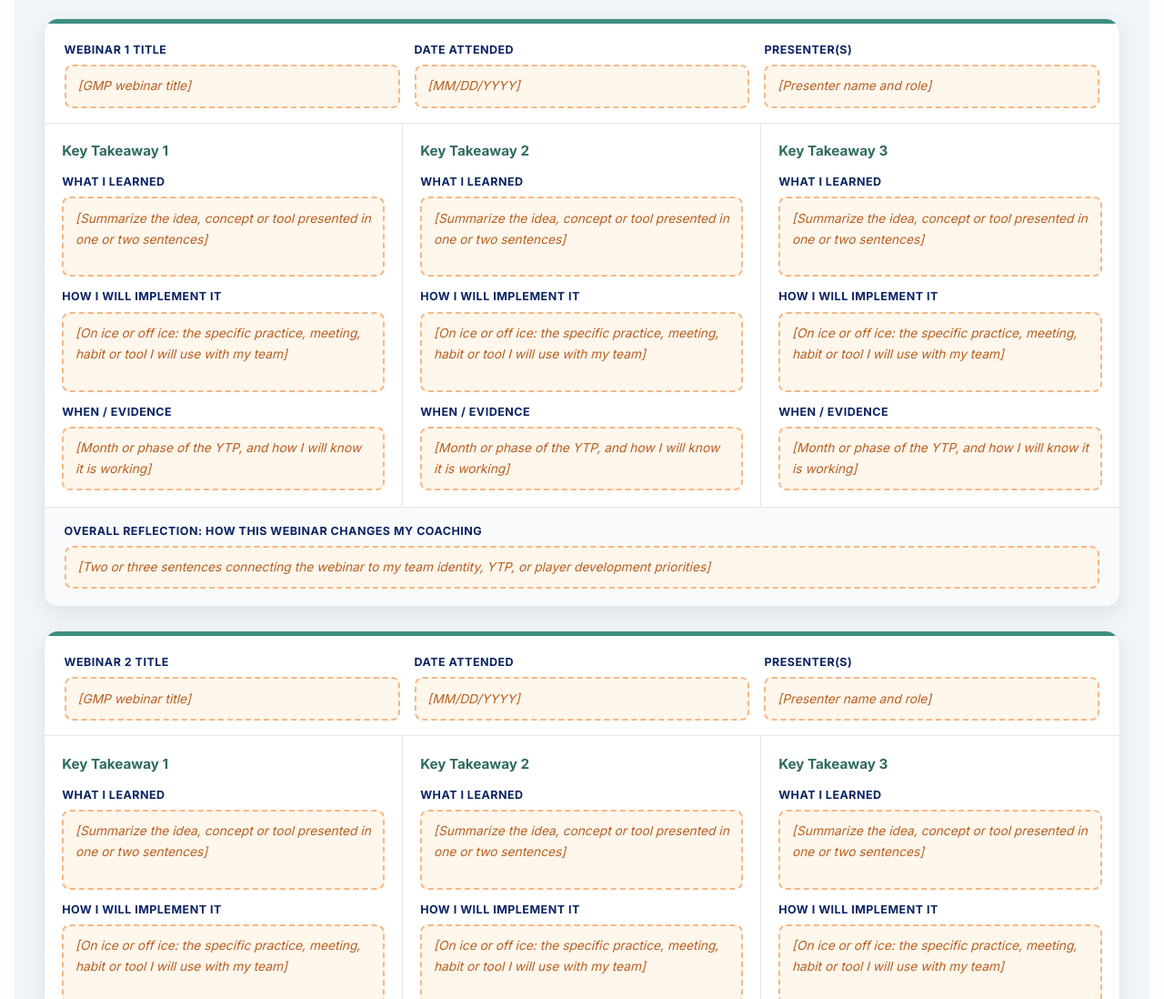
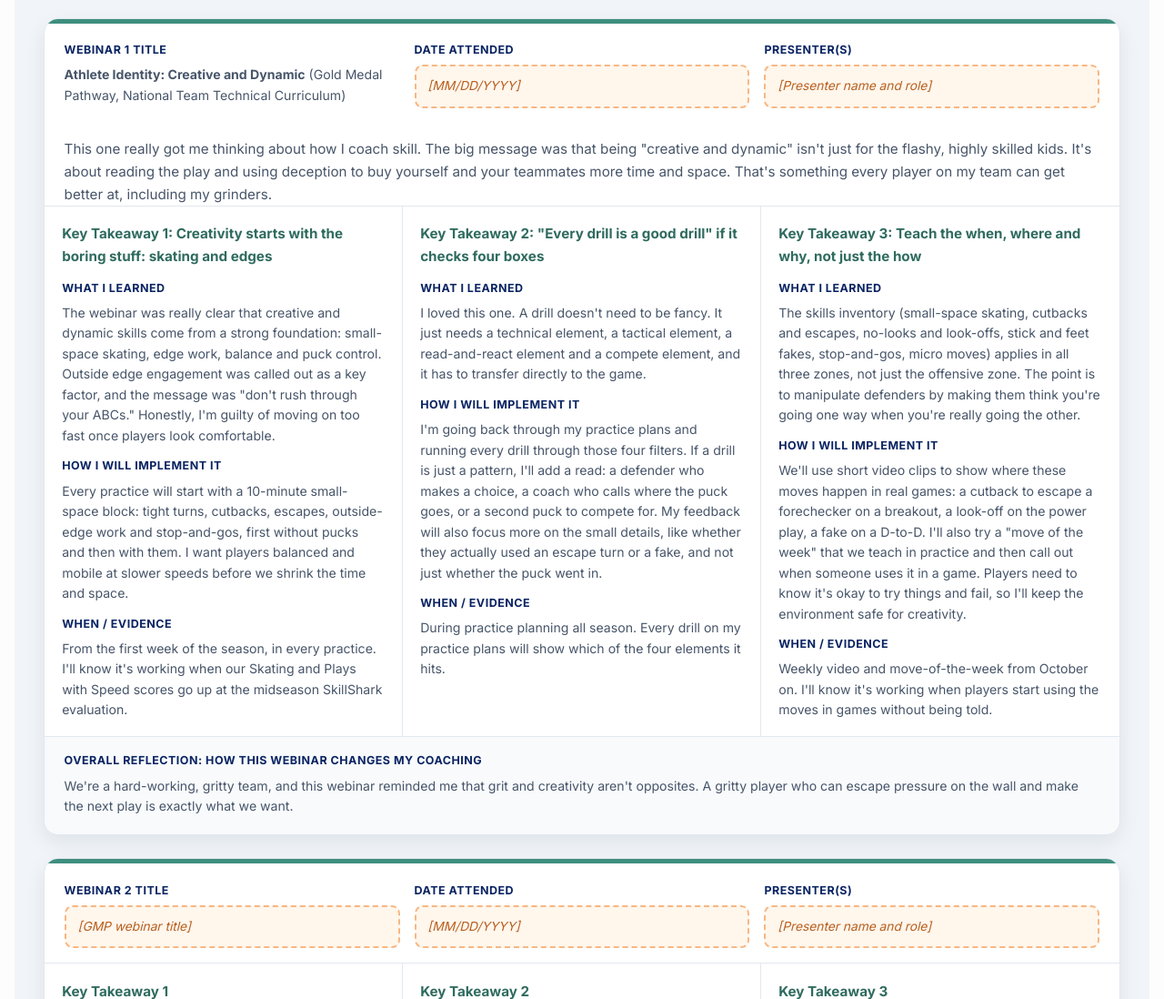
Before and after one commit to ccampbell1988/HP1-Post-Task-Section-A-Question-2, a plain HTML site: page index.html in a window 1280 px wide. Shown: the part 1140-2238 px from the top of the page at 91% size. Drawn offline with Linux system fonts and the light colour scheme.

Commit message:
Section 2: add GMP Webinar 1 review (Creative and Dynamic)
Co-Authored-By: Claude Opus 5.5 <noreply@anthropic.com>

```diff
--- a/index.html
+++ b/index.html
@@ -248,6 +248,9 @@
     @media(max-width:1100px) { .review-head,.takeaway-grid,.leader-grid,.deficiency-grid{grid-template-columns:1fr 1fr} .practice-meta,.rating-legend{grid-template-columns:1fr 1fr} .takeaway{border-bottom:1px solid var(--border)} }
     @media(max-width:700px) { .review-head,.takeaway-grid,.leader-grid,.deficiency-grid,.practice-meta,.rating-legend,.welcome-card{grid-template-columns:1fr} .takeaway{border-right:0} }
     @media print { .fill-in,.fill-inline{background:#fff} .review-card,.practice-card{break-inside:avoid-page;box-shadow:none} }
+    .filled { margin:.35rem 0 0; color:var(--text-soft); font-size:.88rem; line-height:1.6; }
+    .review-intro { padding:1rem 1.35rem 0; color:var(--text-soft); font-size:.95rem; }
+    .review-intro p { margin:0; }
 </style>
 </head>
 <body>
@@ -289,36 +292,37 @@
 <div class="review-stack">
 <article class="review-card" id="review-1">
 <div class="review-head">
-<div><span class="field-label">Webinar 1 title</span><span class="fill-in">[GMP webinar title]</span></div>
+<div><span class="field-label">Webinar 1 title</span><p class="filled"><strong>Athlete Identity: Creative and Dynamic</strong> (Gold Medal Pathway, National Team Technical Curriculum)</p></div>
 <div><span class="field-label">Date attended</span><span class="fill-in">[MM/DD/YYYY]</span></div>
 <div><span class="field-label">Presenter(s)</span><span class="fill-in">[Presenter name and role]</span></div>
 </div>
+<div class="review-intro"><p>This one really got me thinking about how I coach skill. The big message was that being "creative and dynamic" isn't just for the flashy, highly skilled kids. It's about reading the play and using deception to buy yourself and your teammates more time and space. That's something every player on my team can get better at, including my grinders.</p></div>
 <div class="takeaway-grid"><div class="takeaway">
-<h4>Key Takeaway 1</h4>
+<h4>Key Takeaway 1: Creativity starts with the boring stuff: skating and edges</h4>
 <span class="field-label">What I learned</span>
-<span class="fill-in tall">[Summarize the idea, concept or tool presented in one or two sentences]</span>
+<p class="filled">The webinar was really clear that creative and dynamic skills come from a strong foundation: small-space skating, edge work, balance and puck control. Outside edge engagement was called out as a key factor, and the message was "don't rush through your ABCs." Honestly, I'm guilty of moving on too fast once players look comfortable.</p>
 <span class="field-label">How I will implement it</span>
-<span class="fill-in tall">[On ice or off ice: the specific practice, meeting, habit or tool I will use with my team]</span>
+<p class="filled">Every practice will start with a 10-minute small-space block: tight turns, cutbacks, escapes, outside-edge work and stop-and-gos, first without pucks and then with them. I want players balanced and mobile at slower speeds before we shrink the time and space.</p>
 <span class="field-label">When / evidence</span>
-<span class="fill-in">[Month or phase of the YTP, and how I will know it is working]</span>
+<p class="filled">From the first week of the season, in every practice. I'll know it's working when our Skating and Plays with Speed scores go up at the midseason SkillShark evaluation.</p>
 </div><div class="takeaway">
-<h4>Key Takeaway 2</h4>
+<h4>Key Takeaway 2: "Every drill is a good drill" if it checks four boxes</h4>
 <span class="field-label">What I learned</span>
-<span class="fill-in tall">[Summarize the idea, concept or tool presented in one or two sentences]</span>
+<p class="filled">I loved this one. A drill doesn't need to be fancy. It just needs a technical element, a tactical element, a read-and-react element and a compete element, and it has to transfer directly to the game.</p>
 <span class="field-label">How I will implement it</span>
-<span class="fill-in tall">[On ice or off ice: the specific practice, meeting, habit or tool I will use with my team]</span>
+<p class="filled">I'm going back through my practice plans and running every drill through those four filters. If a drill is just a pattern, I'll add a read: a defender who makes a choice, a coach who calls where the puck goes, or a second puck to compete for. My feedback will also focus more on the small details, like whether they actually used an escape turn or a fake, and not just whether the puck went in.</p>
 <span class="field-label">When / evidence</span>
-<span class="fill-in">[Month or phase of the YTP, and how I will know it is working]</span>
+<p class="filled">During practice planning all season. Every drill on my practice plans will show which of the four elements it hits.</p>
 </div><div class="takeaway">
-<h4>Key Takeaway 3</h4>
+<h4>Key Takeaway 3: Teach the when, where and why, not just the how</h4>
 <span class="field-label">What I learned</span>
-<span class="fill-in tall">[Summarize the idea, concept or tool presented in one or two sentences]</span>
+<p class="filled">The skills inventory (small-space skating, cutbacks and escapes, no-looks and look-offs, stick and feet fakes, stop-and-gos, micro moves) applies in all three zones, not just the offensive zone. The point is to manipulate defenders by making them think you're going one way when you're really going the other.</p>
 <span class="field-label">How I will implement it</span>
-<span class="fill-in tall">[On ice or off ice: the specific practice, meeting, habit or tool I will use with my team]</span>
+<p class="filled">We'll use short video clips to show where these moves happen in real games: a cutback to escape a forechecker on a breakout, a look-off on the power play, a fake on a D-to-D. I'll also try a "move of the week" that we teach in practice and then call out when someone uses it in a game. Players need to know it's okay to try things and fail, so I'll keep the environment safe for creativity.</p>
 <span class="field-label">When / evidence</span>
-<span class="fill-in">[Month or phase of the YTP, and how I will know it is working]</span>
+<p class="filled">Weekly video and move-of-the-week from October on. I'll know it's working when players start using the moves in games without being told.</p>
 </div></div>
-<div class="reflection-row"><span class="field-label">Overall reflection: how this webinar changes my coaching</span><span class="fill-in">[Two or three sentences connecting the webinar to my team identity, YTP, or player development priorities]</span></div>
+<div class="reflection-row"><span class="field-label">Overall reflection: how this webinar changes my coaching</span><p class="filled">We're a hard-working, gritty team, and this webinar reminded me that grit and creativity aren't opposites. A gritty player who can escape pressure on the wall and make the next play is exactly what we want.</p></div>
 </article><article class="review-card" id="review-2">
 <div class="review-head">
 <div><span class="field-label">Webinar 2 title</span><span class="fill-in">[GMP webinar title]</span></div>
```
